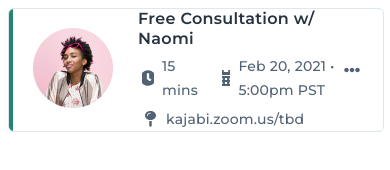
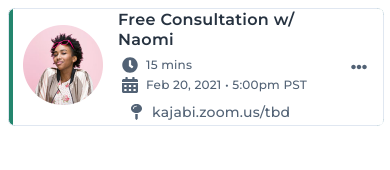
Before and after one commit to mattroberts11/kajabi_uxd_challenge, a website: page src/index.html in a window 390 px wide. Drawn offline with Linux system fonts and the light colour scheme.

Commit message:
Responsive complete

```diff
--- a/src/index.html
+++ b/src/index.html
@@ -3,6 +3,7 @@
   <head>
     <title>Kajabi UXD Challenge Solution</title>
     <link rel="stylesheet" href="styles.css">
+    <meta name="viewport" content="width=device-width"/>
   </head>
   <body>
 
--- a/src/styles.scss
+++ b/src/styles.scss
@@ -8,12 +8,13 @@ $green: #23856D;
 
 @mixin icon {
   background-repeat: no-repeat;
-  width: 16px;
-  height: 16px;
+  width: 1rem;
+  height: 1rem;
   margin-right: 8px;
 }
+
 html {
-  font-size: 16px;
+  font-size: 16px; // set base font size
 }
 // STYLES
 body {
@@ -22,12 +23,11 @@ body {
 
 .schedule-meeting {
   font-family: 'Montserrat', sans-serif;
-  // min-height: 116px;
-  // width: 688px;
+  min-height: 116px;
   width: 100%;
   border: 1px solid;
   border-color: $light-grey;
-  border-radius: 6px;
+  border-radius: 0.4rem;
   display: flex;
 
   &:hover {
@@ -59,9 +59,16 @@ body {
       &-avatar {
         margin-left: 20px;
 
+        @media (max-width: 525px) {
+          margin-left: 15px;
+        }
+        @media (max-width: 400px) {
+          margin-left: 10px;
+        }
+
         img {
-          width: 80px;
-          height: 80px;
+          width: 5rem;
+          height: 5rem;
         }
       }
     }
@@ -72,6 +79,13 @@ body {
       flex-direction: column;
       flex-grow: 1;
       margin-left: 25px;
+
+      @media (max-width: 525px) {
+        margin-left: 20px;
+      }
+      @media (max-width: 400px) {
+        margin-left: 15px;
+      }
 
       .title {
         color: $dark-grey;
@@ -92,10 +106,24 @@ body {
         margin-bottom: 5px;
         margin-left: 4px;
 
+        @media (max-width: 525px) {
+          flex-direction: column;
+        }
+
+        @media (max-width: 400px) {
+          flex-direction: column;
+          font-size: 12px;
+          line-height: 20px;
+        }
+
         .duration {
           display: flex;
           align-items: center;
           margin-right: 20px;
+
+          @media (max-width: 525px) {
+            margin-right: 0px;
+          }
 
           .clock-icon {
             background: url('./assets/icon-clock.svg') center center;
@@ -124,6 +152,10 @@ body {
         align-items: center;
         margin-left: 4px;
 
+        @media (max-width: 400px) {
+          margin-left: 10px;
+        }
+
         .map-pin-icon {
           background: url('./assets/icon-map-pin.svg') center center;
           @include icon;
@@ -150,7 +182,10 @@ body {
 
       &:hover {
         background-color: rgba(224, 231, 241, 0.4);
+      }
 
+      @media (max-width: 400px) {
+        margin-right: 8px;
       }
     }
   }
```
Also changed, not shown: NOTES.md (+2 -0 lines), src/styles.css, 1 other file.
